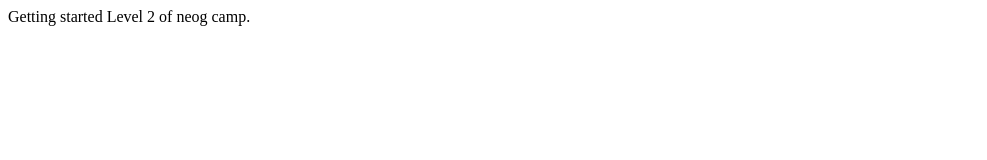
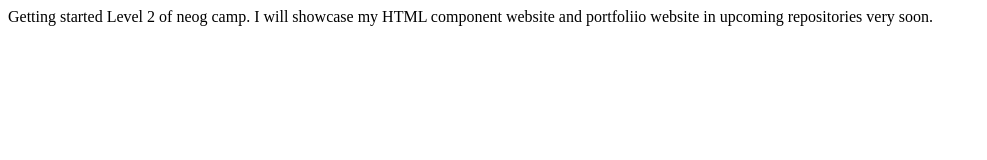
Before and after one commit to Kushagradheer/Neog-Lec2, a plain HTML site: page index.html in a window 1280 px wide. Shown: the whole page, without its empty margins (0-987 px from the left). Drawn offline with Linux system fonts and the light colour scheme.

Commit message:
updated: README.md

```diff
--- a/index.html
+++ b/index.html
@@ -8,5 +8,6 @@
 </head>
 <body>
     Getting started Level 2 of neog camp.
+    I will showcase my HTML component website and portfoliio website in upcoming repositories very soon.
 </body>
 </html>
```
